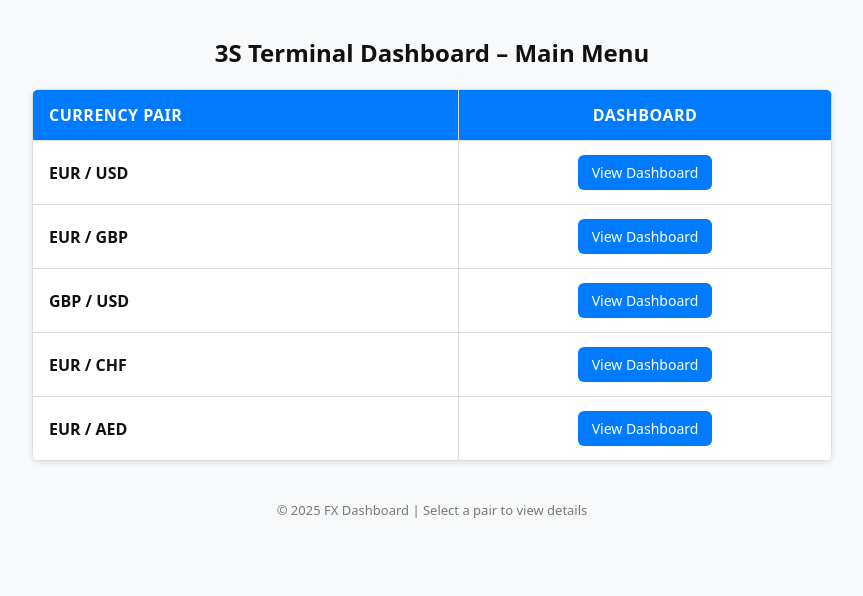
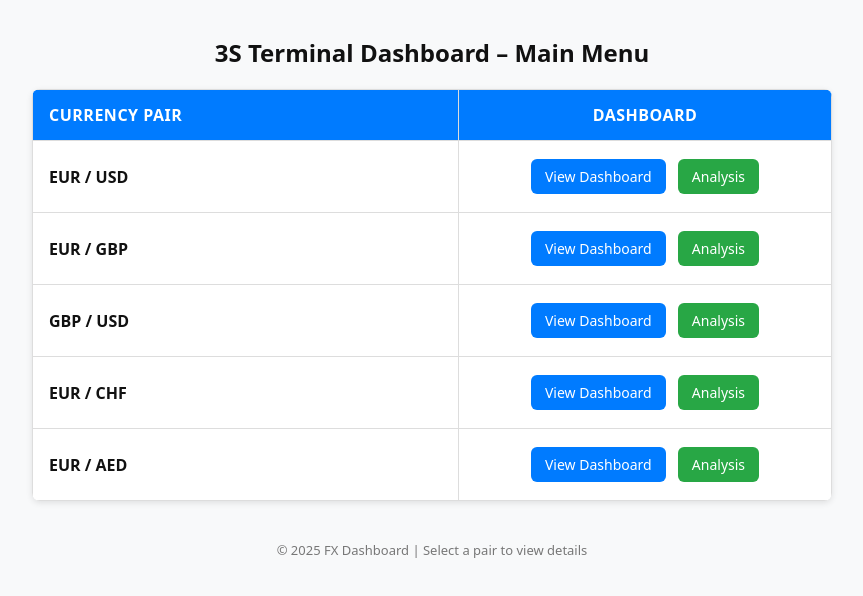
Before and after one commit to anthonywongtradingview-create/rates-widget, a plain HTML site: page index.html in a window 1280 px wide. Shown: the whole page, without its empty margins (208-1071 px from the left). Drawn offline with Linux system fonts and the light colour scheme.

Commit message:
Update index.html

```diff
--- a/index.html
+++ b/index.html
@@ -54,9 +54,16 @@
       text-decoration: none;
       cursor: pointer;
       transition: background 0.2s;
+      margin: 4px;
     }
     .btn:hover {
       background: #0056b3;
+    }
+    .btn-analysis {
+      background: #28a745;
+    }
+    .btn-analysis:hover {
+      background: #1e7e34;
     }
     footer {
       text-align: center;
@@ -80,23 +87,38 @@
     <tbody>
       <tr>
         <td><strong>EUR / USD</strong></td>
-        <td><a href="EURUSD.html" class="btn">View Dashboard</a></td>
+        <td>
+          <a href="EURUSD.html" class="btn">View Dashboard</a>
+          <a href="EURUSD_Analysis.html" class="btn btn-analysis">Analysis</a>
+        </td>
       </tr>
       <tr>
         <td><strong>EUR / GBP</strong></td>
-        <td><a href="EURGBP.html" class="btn">View Dashboard</a></td>
+        <td>
+          <a href="EURGBP.html" class="btn">View Dashboard</a>
+          <a href="EURGBP_Analysis.html" class="btn btn-analysis">Analysis</a>
+        </td>
       </tr>
       <tr>
         <td><strong>GBP / USD</strong></td>
-        <td><a href="GBPUSD.html" class="btn">View Dashboard</a></td>
+        <td>
+          <a href="GBPUSD.html" class="btn">View Dashboard</a>
+          <a href="GBPUSD_Analysis.html" class="btn btn-analysis">Analysis</a>
+        </td>
       </tr>
       <tr>
         <td><strong>EUR / CHF</strong></td>
-        <td><a href="EURCHF.html" class="btn">View Dashboard</a></td>
+        <td>
+          <a href="EURCHF.html" class="btn">View Dashboard</a>
+          <a href="EURCHF_Analysis.html" class="btn btn-analysis">Analysis</a>
+        </td>
       </tr>
       <tr>
         <td><strong>EUR / AED</strong></td>
-        <td><a href="EURAED.html" class="btn">View Dashboard</a></td>
+        <td>
+          <a href="EURAED.html" class="btn">View Dashboard</a>
+          <a href="EURAED_Analysis.html" class="btn btn-analysis">Analysis</a>
+        </td>
       </tr>
     </tbody>
   </table>
```
